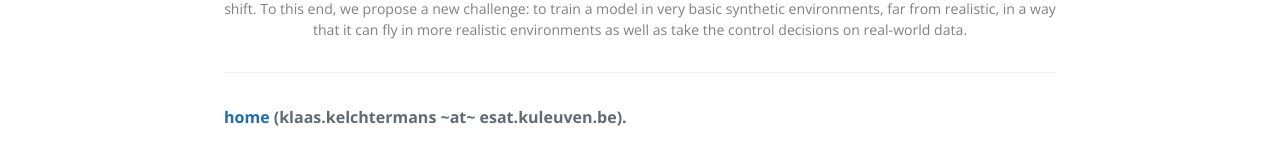
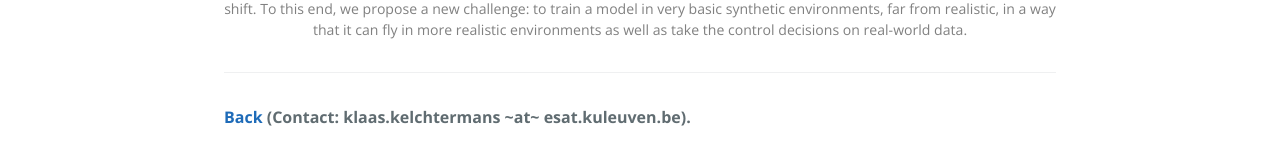
Before and after one commit to kkelchte/doshico, a Jekyll site: the page built from what.md, in a window 1280 px wide. Shown: the part 2210-2368 px from the top of the page. Built offline with Jekyll 4.4.1, drawn with Linux system fonts in a browser that asks for light colours.

Commit message:
index back in footer

```diff
--- a/_layouts/post.html
+++ b/_layouts/post.html
@@ -21,7 +21,8 @@
       {{ content }}
 
       <footer class="site-footer">
-          <span class="site-footer-owner"><a href="{{ site.baseurl | absolute_url }}">home</a> (klaas.kelchtermans ~at~ esat.kuleuven.be).</span>
+          <span class="site-footer-owner"><a href="/index">Back</a> (Contact: klaas.kelchtermans ~at~ esat.kuleuven.be).</span>
+          <!-- <span class="site-footer-owner"><a href="https://kkelchte.github.io/doshico">Back</a> (Contact: klaas.kelchtermans ~at~ esat.kuleuven.be).</span> -->
       </footer>
     </section>
 
```
